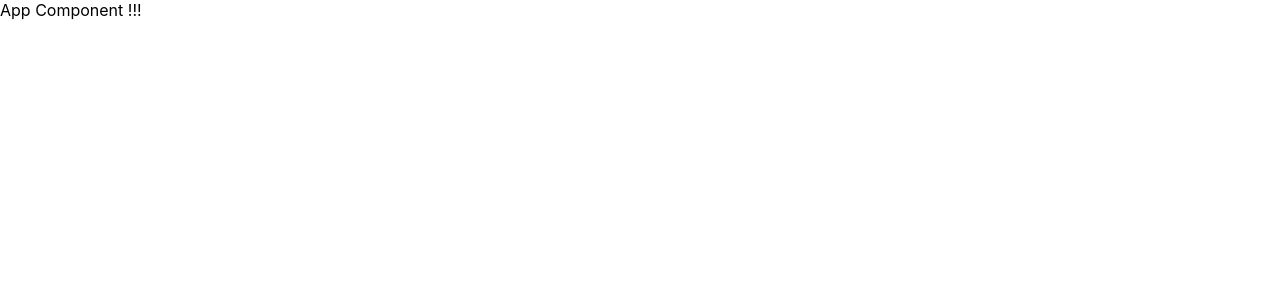
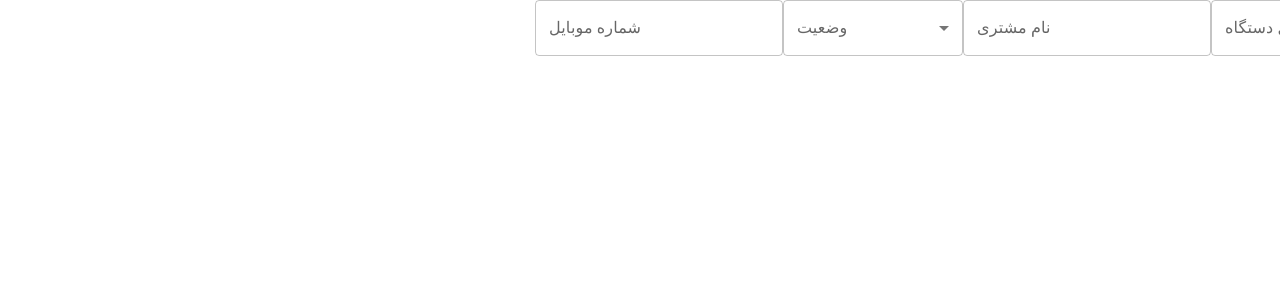
Before and after one commit to alireza921/Nik_Aein_Task, a React (Create React App) app: page / in a window 1280 px wide. Shown: the top 300 px of the page. Built offline with nearby package versions, Linux system fonts and the light colour scheme; no server answers.

Commit message:
inputs,gitignore,data,types

```diff
--- a/package.json
+++ b/package.json
@@ -8,7 +8,6 @@
 		"@mui/icons-material": "^6.4.5",
 		"@mui/lab": "^6.0.0-beta.28",
 		"@mui/material": "^6.4.5",
-		"@mui/system": "^6.4.3",
 		"@mui/utils": "^6.4.3",
 		"axios": "^1.7.9",
 		"react": "^19.0.0",
--- a/src/App.tsx
+++ b/src/App.tsx
@@ -1,25 +1,28 @@
-import { ThemeProvider } from "@mui/material";
-import { theme } from "./theme/theme";
 import { useEffect } from "react";
 import { Server } from "./server/Server";
 import toast from "react-hot-toast";
+import DashboardPage from "./pages/DashboardPage";
+const USER_NAME = "09115787681";
+const PASSWORD = "906475";
+const USER_TYPE = 0
 
 function App()
 {
 	var server = new Server();
-
+	let isAuth = true; // todo -> fix it
 	useEffect(() =>
 	{
-		server.postLogin({ UserName: "", Password: "", UserType: 0 })
-			.then(() => toast.success("خوش آمدید"))
-			.catch(() => toast.error("ورود با خطا مواجه شد"))
+		if (!isAuth)
+			server.postLogin({ UserName: USER_NAME, Password: PASSWORD, UserType: USER_TYPE })
+				.then(() => toast.success("خوش آمدید"))
+				.catch(() => toast.error("ورود با خطا مواجه شد"))
 	})
 	return (
-		<ThemeProvider theme={theme}>
-				<div className="App">
-					App Component !!!
-				</div>
-		</ThemeProvider>
+		<div className="App">
+			<main>
+				<DashboardPage />
+			</main>
+		</div>
 	);
 }
 
--- /dev/null
+++ b/src/components/SelectBox.tsx
@@ -0,0 +1,42 @@
+import { Box, FormControl, InputLabel, MenuItem, Select, SelectChangeEvent } from "@mui/material";
+import { SelectInputType } from "../types/SelectInputType";
+
+interface SelectBoxProps
+{
+	onSelectChange: (e: SelectChangeEvent) => void;
+	selectItems: SelectInputType[];
+	text: string;
+}
+
+const SelectBox = (props: SelectBoxProps) =>
+{
+	return (
+		<>
+			<Box sx={{ minWidth: 180 }}>
+				<FormControl fullWidth>
+					<InputLabel id="select-situation-id">وضعیت</InputLabel>
+					<Select
+						value={props.text}
+						label="وضعیت"
+						onChange={props.onSelectChange}
+						margin="dense"
+					>
+						{
+							props.selectItems.map((item: SelectInputType, index: number) =>
+								<MenuItem
+									key={`SelectBox_key_${index}`}
+									value={item.state}
+								>
+									{item.text}
+								</MenuItem>
+							)
+						}
+					</Select>
+				</FormControl>
+			</Box>
+
+		</>
+	);
+}
+
+export default SelectBox;
--- /dev/null
+++ b/src/components/StringBox.tsx
@@ -0,0 +1,26 @@
+import { TextField } from "@mui/material";
+
+interface StringBoxProps
+{
+	onTextInputChange: (e: React.ChangeEvent<HTMLInputElement>) => void;
+	value: string;
+	lable: string;
+	name: string;
+}
+
+const StringBox = (props: StringBoxProps) =>
+{
+	return (
+		<>
+			<TextField
+				label={props.lable}
+				name={props.name}
+				value={props.value}
+				onChange={props.onTextInputChange}
+				type="string"
+			/>
+		</>
+	);
+}
+
+export default StringBox;
--- /dev/null
+++ b/src/data/SelectData.ts
@@ -0,0 +1,10 @@
+export const selectData =
+	[
+		{ text: " ثبت اولیه درخواست", state: 1 },
+		{ text: " رسیدگی اولیه ", state: 2 },
+		{ text: "حواله ثبت شده", state: 3 },
+		{ text: "در دست تولید", state: 4 },
+		{ text: " دستگاه تولید شده", state: 5 },
+		{ text: "ارسال دستگاه", state: 6 },
+		{ text: "تحویل داده شد", state: 7 }
+	]
--- a/src/index.css
+++ b/src/index.css
@@ -1,3 +1,8 @@
+* {
+	box-sizing: border-box;
+	direction: rtl;
+}
+
 body {
   margin: 0;
   font-family: -apple-system, BlinkMacSystemFont, 'Segoe UI', 'Roboto', 'Oxygen',
--- a/src/pages/DashboardPage.tsx
+++ b/src/pages/DashboardPage.tsx
@@ -1,15 +1,81 @@
-import { FunctionComponent } from "react";
+import { ChangeEvent, useState } from "react";
+import { SelectInputType } from "../types/SelectInputType";
+import SelectBox from "../components/SelectBox";
+import { selectData } from "../data/SelectData";
+import { SelectChangeEvent, Stack } from "@mui/material";
+import StringBox from "../components/StringBox";
 
-interface DashboardPageProps {
-
+interface DashboardPageProps
+{ }
+interface DashboardPageState
+{
+	mobile: string;
+	deviceSerial: string;
+	customerName: string;
 }
 
-const DashboardPage: FunctionComponent<DashboardPageProps> = () => {
+
+const DashboardPage = (props: DashboardPageProps) =>
+{
+	const [selectInput, setSelectInput] = useState<SelectInputType>({
+		text: "",
+		state: 0
+	});
+	const [textInput, setTextInput] = useState<DashboardPageState>({
+		mobile: "",
+		deviceSerial: "",
+		customerName: ""
+	});
+
+	const onSelectChange = (e: SelectChangeEvent) =>
+	{
+		e.preventDefault();
+		setSelectInput(prevState => ({ ...prevState, text: e.target.value, state: parseInt(e.target.value) }));
+	}
+
+	const onTextInputChange = (e: ChangeEvent<HTMLInputElement>) =>
+	{
+		const { name, value } = e.target;
+		setTextInput((prevState) => ({
+			...prevState, [name]: value
+		}));
+
+	}
+	// const onDateChange = () => { }
+
 	return (
 		<>
-			Dashboard Page
+			<Stack
+				direction="row"
+				flexWrap="wrap"
+				alignItems="center"
+			>
+				<StringBox
+					lable="سریال دستگاه"
+					name="deviceSerial"
+					value={textInput.deviceSerial}
+					onTextInputChange={onTextInputChange}
+				/>
+				<StringBox
+					lable="نام مشتری"
+					name="customerName"
+					value={textInput.customerName}
+					onTextInputChange={onTextInputChange}
+				/>
+				<SelectBox
+					text={selectInput.text}
+					selectItems={selectData}
+					onSelectChange={onSelectChange}
+				/>
+				<StringBox
+					lable="شماره موبایل"
+					name="mobile"
+					value={textInput.mobile}
+					onTextInputChange={onTextInputChange}
+				/>
+			</Stack>
 		</>
-	 );
+	);
 }
 
 export default DashboardPage;
--- a/src/server/Server.ts
+++ b/src/server/Server.ts
@@ -16,7 +16,7 @@ export class Server
 	}
 	async postLogin(data: LoginRequestType)
 	{
-		return await this.post("/login", data)
+		return await this.post("/Login", data)
 	}
 
 	async GetAllRequestList()
--- /dev/null
+++ b/src/types/SelectInputType.ts
@@ -0,0 +1,5 @@
+export interface SelectInputType
+{
+	text: string;
+	state: number;
+}
```
Also changed, not shown: src/types/RequestType.ts (+12 -12 lines), 2 other files (tests, documents, lock files or other folders).
